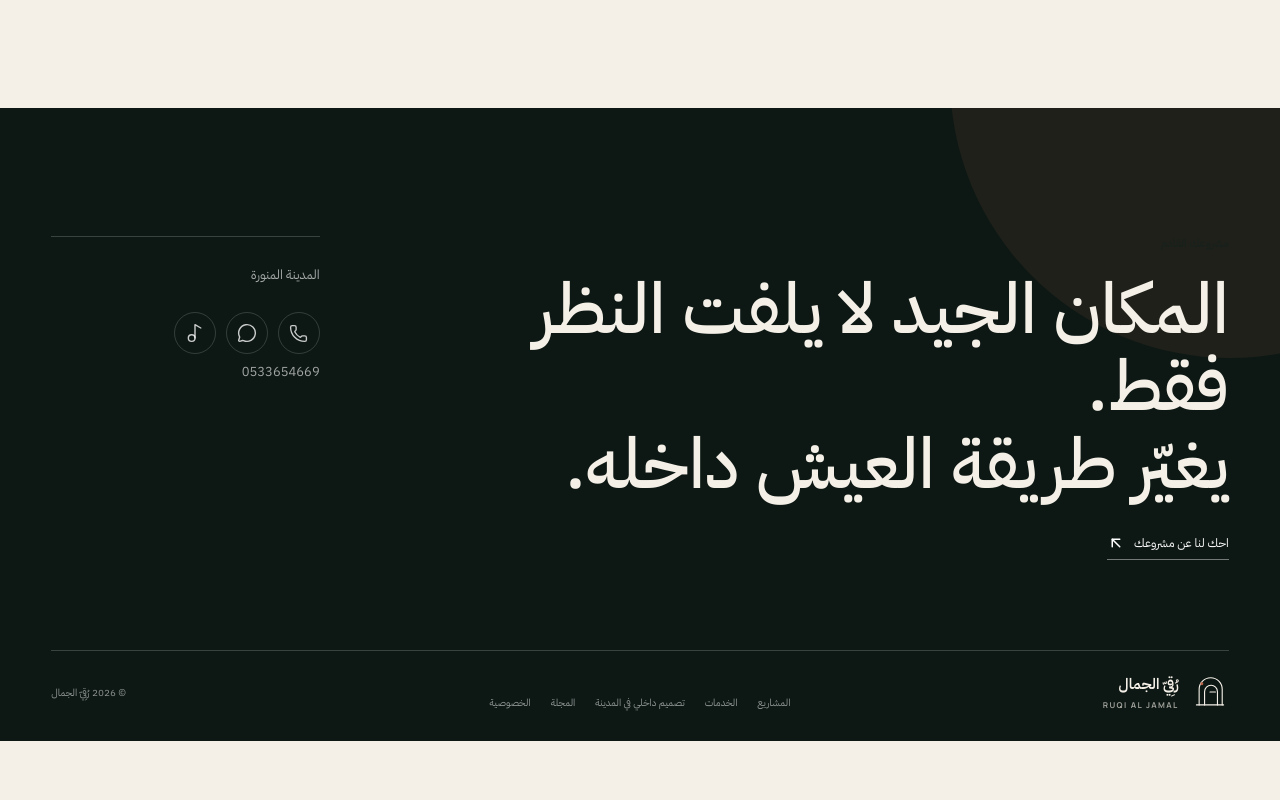
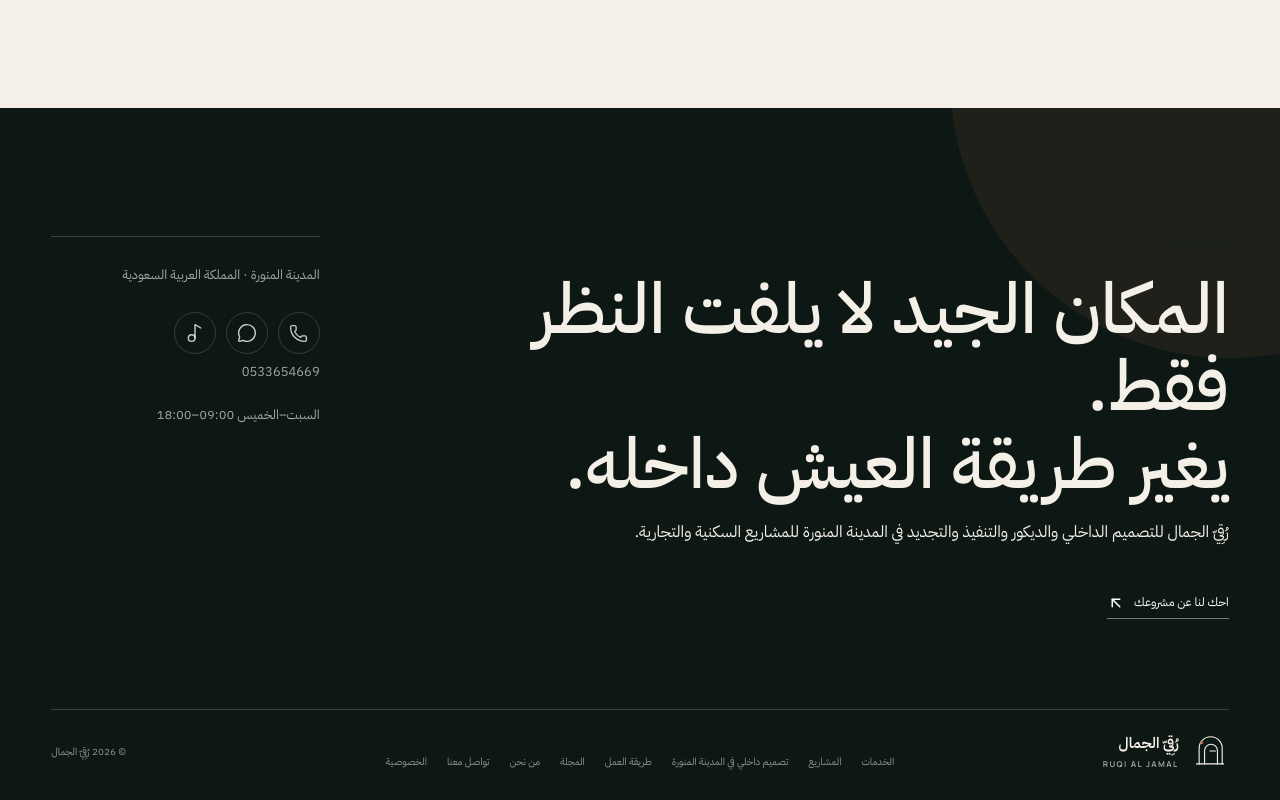
Before and after one commit to yahiashahin65/ruqi, a Next.js app: page / in a window 1280 px wide. Shown: the part 4449-5249 px from the top of the page. Before the commit the page ends 5190 px from the top, so only its background shows below. Built offline with nearby package versions, Linux system fonts and the light colour scheme; no server answers.

Commit message:
Enhance Footer component with updated content and ARIA labels
Updated text content and improved accessibility attributes in the footer component.

```diff
--- a/src/components/Footer.tsx
+++ b/src/components/Footer.tsx
@@ -25,113 +25,158 @@ export async function Footer() {
           <h2>
             المكان الجيد لا يلفت النظر فقط.
             <br />
-            يغيّر طريقة العيش داخله.
+            يغير طريقة العيش داخله.
           </h2>
+
+          <p
+            style={{
+              maxWidth: "620px"
+            }}
+          >
+            رُقِيّ الجمال للتصميم الداخلي والديكور
+            والتنفيذ والتجديد في المدينة المنورة
+            للمشاريع السكنية والتجارية.
+          </p>
 
           <a
             className="text-link text-link--light"
             href={projectWhatsapp()}
             target="_blank"
             rel="noopener noreferrer"
+            aria-label="ابدأ مشروعك مع رقي الجمال عبر واتساب"
           >
             احك لنا عن مشروعك
-            <ArrowUpLeft size={18} />
+
+            <ArrowUpLeft
+              size={18}
+              aria-hidden="true"
+            />
           </a>
         </div>
 
         <div className="footer__contact">
-          <p>المدينة المنورة</p>
+          <p>
+            المدينة المنورة · المملكة العربية السعودية
+          </p>
 
           <div className="footer__socials">
-
+            {settings.phone && (
               <a
                 href={`tel:${settings.phone}`}
-              aria-label="اتصال"
+                aria-label={`اتصل برقي الجمال على ${settings.phone}`}
                 title="اتصال"
               >
                 <Phone
                   size={19}
                   strokeWidth={1.7}
+                  aria-hidden="true"
                 />
               </a>
+            )}
 
-
+            {settings.whatsapp && (
               <a
                 href={`https://wa.me/${settings.whatsapp}`}
                 target="_blank"
-              rel="noreferrer"
-              aria-label="واتساب"
+                rel="noopener noreferrer"
+                aria-label="تواصل مع رقي الجمال عبر واتساب"
                 title="واتساب"
               >
                 <MessageCircle
                   size={20}
                   strokeWidth={1.7}
+                  aria-hidden="true"
                 />
               </a>
-
+            )}
 
             <a
               href="https://www.tiktok.com/@laqeinaha.lak?_r=1&_t=ZS-99ytgzsSo5s"
               target="_blank"
               rel="noopener noreferrer"
-              aria-label="تيك توك"
+              aria-label="تابع رقي الجمال على تيك توك"
               title="تيك توك"
             >
               <Music2
                 size={20}
                 strokeWidth={1.7}
+                aria-hidden="true"
               />
             </a>
-
 
             {settings.snapchat && (
               <a
                 href={settings.snapchat}
                 target="_blank"
-                rel="noreferrer"
-                aria-label="سناب شات"
+                rel="noopener noreferrer"
+                aria-label="تابع رقي الجمال على سناب شات"
                 title="سناب شات"
               >
                 <Ghost
                   size={20}
                   strokeWidth={1.7}
+                  aria-hidden="true"
                 />
               </a>
             )}
-
           </div>
 
-          <a href={`tel:${settings.phone}`}>
+          {settings.phone && (
+            <a
+              href={`tel:${settings.phone}`}
+              aria-label={`رقم رقي الجمال ${settings.phone}`}
+            >
               {settings.phone}
             </a>
+          )}
+
+          {settings.businessHours && (
+            <p>
+              {settings.businessHours}
+            </p>
+          )}
         </div>
       </div>
-
 
       <div className="shell footer__bottom">
         <BrandMark inverted />
 
-        <div className="footer__links">
+        <nav
+          className="footer__links"
+          aria-label="روابط الموقع"
+        >
+          <Link href="/services">
+            الخدمات
+          </Link>
+
           <Link href="/projects">
             المشاريع
           </Link>
 
-          <Link href="/services">
-            الخدمات
+          <Link href="/madinah-interior-design">
+            تصميم داخلي في المدينة المنورة
           </Link>
 
-          <Link href="/madinah-interior-design">
-            تصميم داخلي في المدينة
+          <Link href="/process">
+            طريقة العمل
           </Link>
 
           <Link href="/journal">
             المجلة
           </Link>
 
+          <Link href="/about">
+            من نحن
+          </Link>
+
+          <Link href="/contact">
+            تواصل معنا
+          </Link>
+
           <Link href="/privacy">
             الخصوصية
           </Link>
-        </div>
+        </nav>
 
         <p>
           © {new Date().getFullYear()} رُقِيّ الجمال
```
Lines whose indentation alone changed are shown as unchanged.
